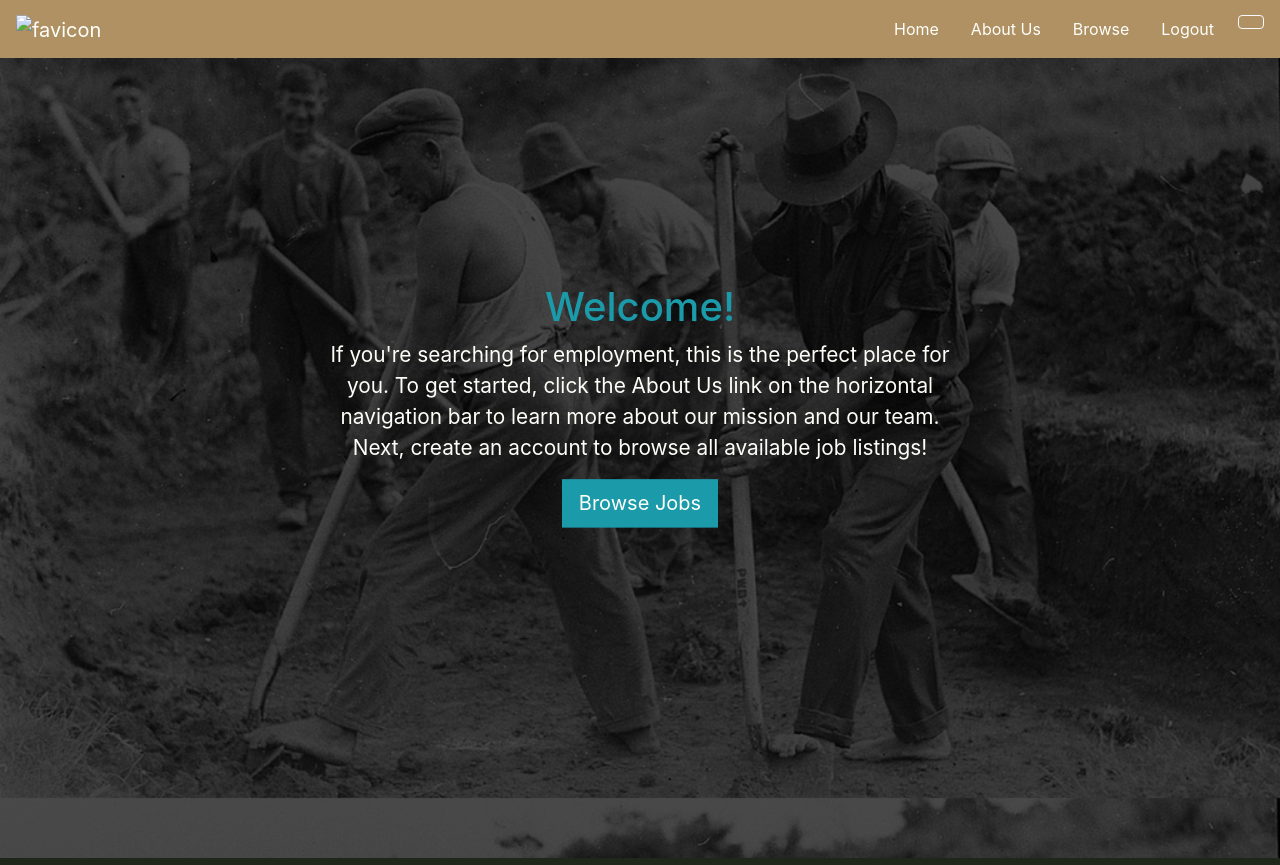
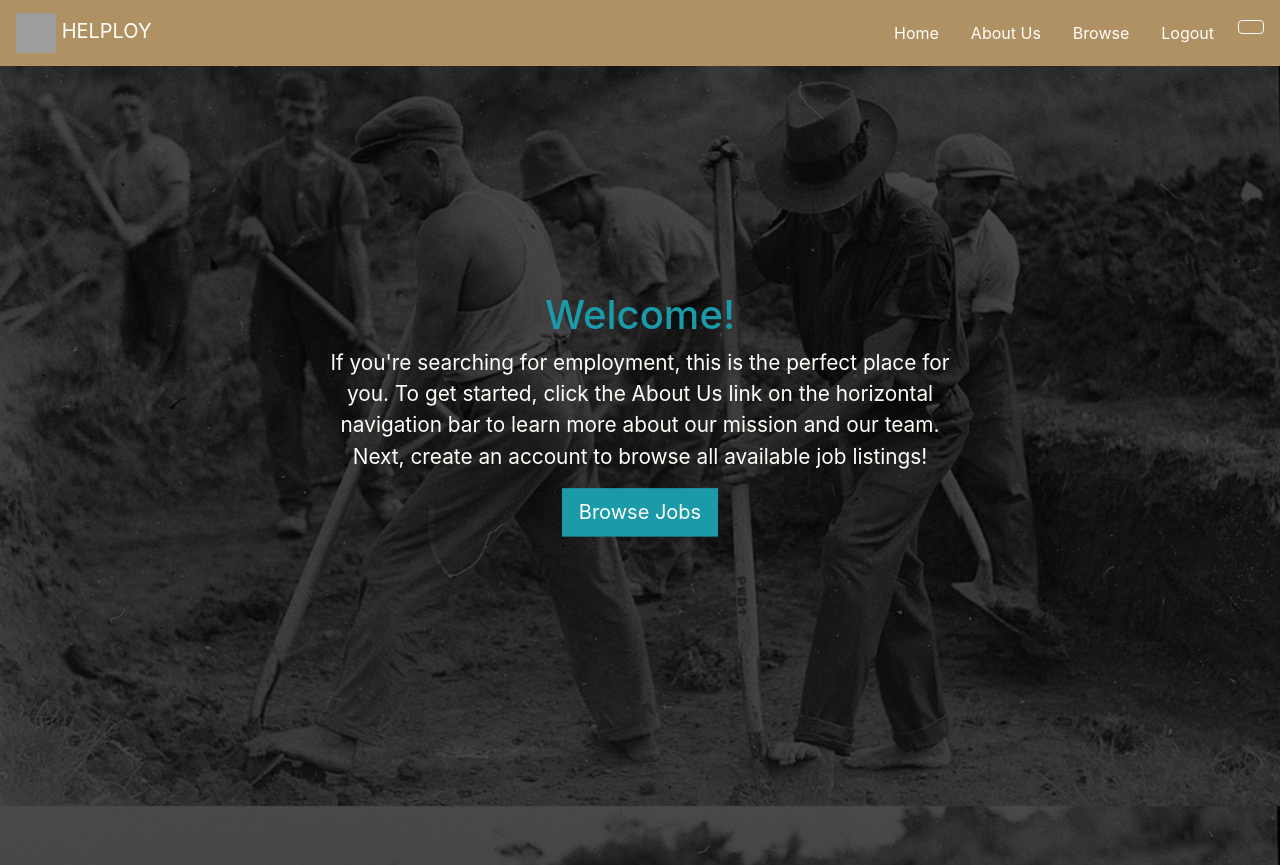
Before and after one commit to ntdkhiem/ByteHacks, a Flask app: template services/web/application/templates/index.html in a window 1280 px wide. Shown: the top 865 px of the page. Run offline with Flask 2, Linux system fonts and the light colour scheme; the template is opened without the code that fills it, so the values that code supplies are empty; some libraries are stand-ins or nearby versions; some web fonts are replaced; grey boxes are pictures that could not be loaded.

Commit message:
:zap: Reorder Flash messages and add icon logo

```diff
--- a/services/web/application/templates/_base.html
+++ b/services/web/application/templates/_base.html
@@ -2,8 +2,9 @@
 <html lang="en">
   <head>
     <meta charset="UTF-8" />
-	<meta name="viewport" content="width=device-width, initial-scale=1.0" />
-	<link rel="stylesheet" href="https://stackpath.bootstrapcdn.com/bootstrap/4.2.1/css/bootstrap.min.css" integrity="sha384-GJzZqFGwb1QTTN6wy59ffF1BuGJpLSa9DkKMp0DgiMDm4iYMj70gZWKYbI706tWS" crossorigin="anonymous">
+  <meta name="viewport" content="width=device-width, initial-scale=1.0" />
+  <link rel="icon" href="{{ url_for('static', filename='images/logo.svg') }}">
+  <link rel="stylesheet" href="https://stackpath.bootstrapcdn.com/bootstrap/4.3.1/css/bootstrap.min.css" integrity="sha384-ggOyR0iXCbMQv3Xipma34MD+dH/1fQ784/j6cY/iJTQUOhcWr7x9JvoRxT2MZw1T" crossorigin="anonymous">
     <link
       href="{{ url_for('static', filename='css/style.css') }}"
       rel="stylesheet"
@@ -23,25 +24,15 @@
       href="https://fonts.googleapis.com/css2?family=Recursive&display=swap"
       rel="stylesheet"
     />
-    <title>{% block title %}{% endblock %} - ByteHacks</title>
+    <title>{% block title %}{% endblock %} - Helploy</title>
   </head>
   <body>
-	{% with messages = get_flashed_messages() %}
-		{% if messages %}
-			{% for message in messages %}
-				<div class="alert alert-warning alert-dismissible fade show" role="alert">
-					<strong>{{ message }}</strong>
-					<button type="button" class="close" data-dismiss="alert" aria-label="Close">
-						<span aria-hidden="true">&times;</span>
-					</button>
-				</div>
-			{% endfor %}
-		{% endif %}
-	{% endwith %}
+
     <nav class="navbar sticky-top navbar-expand-md">
       <a class="navbar-brand" href="#"
-        ><img src="images/favicon.gif" alt="favicon"
-      /></a>
+        ><img src="{{ url_for('static', filename='images/logo.svg') }}" width="40" height="40" alt="favicon"/>
+        HELPLOY
+      </a>
       <button
         class="navbar-toggler navbar-dark"
         type="button"
@@ -83,6 +74,19 @@
         </ul>
       </div>
     </nav>
+    <!-- alert messages -->
+  {% with messages = get_flashed_messages() %}
+		{% if messages %}
+			{% for message in messages %}
+				<div class="alert alert-warning alert-dismissible fade show" role="alert">
+					<strong>{{ message }}</strong>
+					<button type="button" class="close" data-dismiss="alert" aria-label="Close">
+						<span aria-hidden="true">&times;</span>
+					</button>
+        </div>
+			{% endfor %}
+		{% endif %}
+  {% endwith %}
 
   {% block content %}{% endblock %}
     <footer class="page-footer">
@@ -95,9 +99,9 @@
       </div>
     </footer>
     {% block scripts %}
-    <script src="https://code.jquery.com/jquery-3.2.1.slim.min.js" integrity="sha384-KJ3o2DKtIkvYIK3UENzmM7KCkRr/rE9/Qpg6aAZGJwFDMVNA/GpGFF93hXpG5KkN" crossorigin="anonymous"></script>
-    <script src="https://cdnjs.cloudflare.com/ajax/libs/popper.js/1.12.9/umd/popper.min.js" integrity="sha384-ApNbgh9B+Y1QKtv3Rn7W3mgPxhU9K/ScQsAP7hUibX39j7fakFPskvXusvfa0b4Q" crossorigin="anonymous"></script>
-    <script src="https://maxcdn.bootstrapcdn.com/bootstrap/4.0.0/js/bootstrap.min.js" integrity="sha384-JZR6Spejh4U02d8jOt6vLEHfe/JQGiRRSQQxSfFWpi1MquVdAyjUar5+76PVCmYl" crossorigin="anonymous"></script>
+    <script src="https://code.jquery.com/jquery-3.3.1.slim.min.js" integrity="sha384-q8i/X+965DzO0rT7abK41JStQIAqVgRVzpbzo5smXKp4YfRvH+8abtTE1Pi6jizo" crossorigin="anonymous"></script>
+    <script src="https://cdnjs.cloudflare.com/ajax/libs/popper.js/1.14.7/umd/popper.min.js" integrity="sha384-UO2eT0CpHqdSJQ6hJty5KVphtPhzWj9WO1clHTMGa3JDZwrnQq4sF86dIHNDz0W1" crossorigin="anonymous"></script>
+    <script src="https://stackpath.bootstrapcdn.com/bootstrap/4.3.1/js/bootstrap.min.js" integrity="sha384-JjSmVgyd0p3pXB1rRibZUAYoIIy6OrQ6VrjIEaFf/nJGzIxFDsf4x0xIM+B07jRM" crossorigin="anonymous"></script>
     <script src="{{ url_for('static', filename='js/script.js') }}"></script>
     {% endblock %}
   </body>
```
